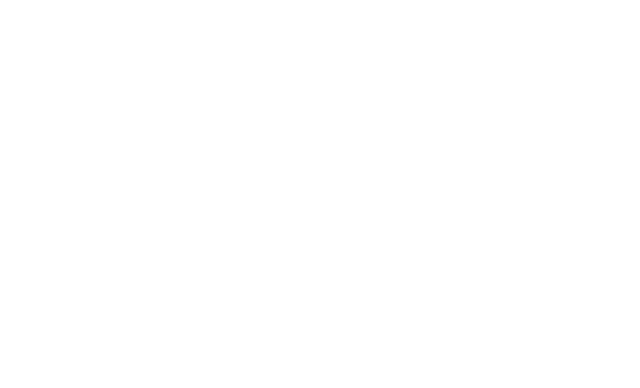
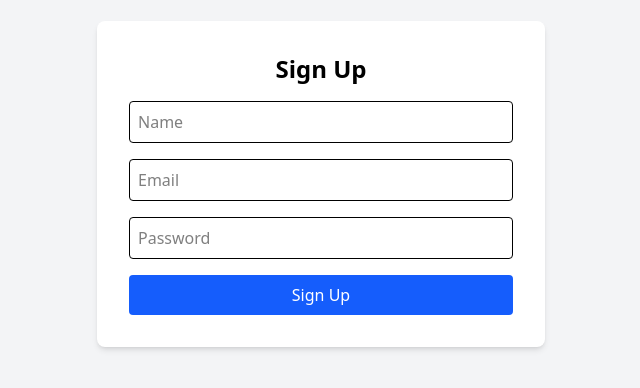
Before and after one commit to smshah121/quotes-frontend, a React (Vite) app: page /signup in a window 1280 px wide. Before the commit this address had no page. Shown: the part 216-604 px from the top of the page, without its empty margins (319-959 px from the left). Built offline with nearby package versions, Linux system fonts and the light colour scheme.

Commit message:
changes done

```diff
--- a/src/App.jsx
+++ b/src/App.jsx
@@ -2,16 +2,18 @@
 import { Route, Routes } from 'react-router-dom';
 import QuoteManager from './features/quote/QuoteManager';
 import Login from './login/Login';
+import Signup from './login/Signup';
 
 const App = () => {
   return (
     <Routes>
       {/* Login route with its own layout */}
-      <Route path='/' element={<Login />} />
+      <Route path="/" element={<Login />} />
+      <Route path="/signup" element={<Signup />} />
 
-      {/* Quotes route with a styled layout */}
+      {/* Quotes route with a styled layout, now with userId parameter */}
       <Route
-        path='/quotes'
+        path="/quotes/:userId"
         element={
           <div className="bg-slate-800 h-screen flex flex-col">
             <QuoteManager />
--- a/src/component/Navbar.jsx
+++ b/src/component/Navbar.jsx
@@ -1,10 +1,11 @@
 import { Link } from 'react-router-dom';
 import { logout } from '../features/auth/authSlice';
 import { useDispatch, useSelector } from 'react-redux';
-import { selectTokenValue } from '../features/auth/auth.selector';
+import { selectTokenValue, selectUserId } from '../features/auth/auth.selector'; // Import selectUserId
 
 const Navbar = () => {
   const token = useSelector(selectTokenValue);
+  const userId = useSelector(selectUserId); // Get userId from Redux
   const dispatch = useDispatch();
 
   const handleLogout = () => {
@@ -14,8 +15,8 @@
   if (!token) return null;
 
   return (
-   <nav>|
-     <Link to="/quotes"> Quotes</Link> |
+    <nav>
+      <Link to={`/quotes/${userId}`}> Quotes</Link>
       <button onClick={handleLogout}>Logout</button>
     </nav>
   );
--- a/src/features/auth/authApi.js
+++ b/src/features/auth/authApi.js
@@ -3,17 +3,24 @@
 export const authApi = createApi({
   reducerPath: 'authApi',
   baseQuery: fetchBaseQuery({
-    baseUrl: 'http://localhost:3000', // Replace with your NestJS API base
+    baseUrl: 'http://localhost:3000', // your NestJS API base URL
   }),
   endpoints: (builder) => ({
     login: builder.mutation({
       query: (credentials) => ({
-        url: '/auth/login', // Your API endpoint
+        url: '/auth/login',
         method: 'POST',
         body: credentials,
+      }),
+    }),
+    signup: builder.mutation({
+      query: (newUser) => ({
+        url: '/users',
+        method: 'POST',
+        body: newUser,
       }),
     }),
   }),
 });
 
-export const { useLoginMutation } = authApi;
+export const { useLoginMutation, useSignupMutation } = authApi;
--- a/src/features/auth/authSlice.js
+++ b/src/features/auth/authSlice.js
@@ -1,7 +1,8 @@
 import { createSlice } from '@reduxjs/toolkit';
 
 const initialState = {
-  token: localStorage.getItem('token'),
+  token: localStorage.getItem('token') || null,
+  userId: localStorage.getItem('userId') || null, // Add userId to the initial state
 };
 
 const authSlice = createSlice({
@@ -12,12 +13,28 @@
       state.token = action.payload;
       localStorage.setItem('token', action.payload);
     },
+    clearToken: (state) => {
+      state.token = null;
+      localStorage.removeItem('token');
+      state.userId = null; // Clear userId on logout
+      localStorage.removeItem('userId');
+    },
+    setUserId: (state, action) => {
+      state.userId = action.payload;
+      localStorage.setItem('userId', action.payload);
+    },
     logout: (state) => {
       state.token = null;
       localStorage.removeItem('token');
+      state.userId = null;
+      localStorage.removeItem('userId');
     },
   },
 });
 
-export const { setToken, logout } = authSlice.actions;
+export const { setToken, clearToken, setUserId, logout } = authSlice.actions;
+
+export const selectTokenValue = (state) => state.auth.token;
+export const selectUserId = (state) => state.auth.userId;
+
 export default authSlice.reducer;
--- /dev/null
+++ b/src/features/quote/QuoteListContainer.jsx
@@ -0,0 +1,76 @@
+import React, { useState, useEffect } from 'react';
+import { useSelector } from 'react-redux';
+
+const QuoteListContainer = () => {
+  const userId = useSelector((state) => state.auth.userId);
+  const token = useSelector((state) => state.auth.token); // Get token from Redux
+  const [quotes, setQuotes] = useState([]);
+  const [loading, setLoading] = useState(true);
+  const [error, setError] = useState(null);
+
+  useEffect(() => {
+    if (userId) { // Remove token from here.  The fetchQuotes function handles it.
+      setLoading(true);
+      setError(null);
+      fetchQuotes(userId, token) // Pass the token!
+        .then(data => {
+          setQuotes(data);
+          setLoading(false);
+        })
+        .catch(err => {
+          setError(err.message || 'Failed to fetch quotes');
+          setLoading(false);
+        });
+    }
+     else {
+      setLoading(false);
+      setError('UserId not available. Please login.');
+    }
+  }, [userId]);
+
+  const fetchQuotes = async (userId, token) => {
+    console.log("Fetching quotes for userId:", userId);
+    console.log("Token being sent:", token);  // Keep this for debugging
+    const response = await fetch(`http://localhost:3000/quotes/${userId}`, {
+      method: 'GET',
+      headers: {
+        'Authorization': `Bearer ${token}`, //  <---  CRUCIAL: Include the header here!
+        'Content-Type': 'application/json'
+      }
+    });
+
+    if (!response.ok) {
+      throw new Error(`HTTP error! status: ${response.status}`);
+    }
+    return await response.json();
+  };
+
+  if (loading) {
+    return <p className="text-white text-center">Loading quotes...</p>;
+  }
+  if (error) {
+    return <p className="text-red-500 text-center">{error}</p>;
+  }
+
+          return (
+            <div className="bg-slate-800 text-white flex flex-col items-center p-4 gap-4">
+              {quotes.length > 0 ? (
+                quotes.map(quote => (
+                  <div
+                    key={quote.id}
+                    className="flex items-center justify-between bg-slate-900 p-3 rounded w-full max-w-md shadow-md"
+                  >
+                    <div>
+                      <h2 className="text-base font-medium">"{quote.quote}"</h2>
+                      <h6 className="text-xs text-gray-300">- {quote.author}</h6>
+                    </div>
+                  </div>
+                ))
+              ) : (
+                <p className="text-center">No quotes found.</p>
+              )}
+            </div>
+          );
+        };
+
+        export default QuoteListContainer;
--- a/src/features/quote/QuoteManager.jsx
+++ b/src/features/quote/QuoteManager.jsx
@@ -1,18 +1,35 @@
-import React, { useState } from 'react';
+import React, { useEffect, useState } from 'react';
 import QuoteStruct from './QuoteStructure';
+
+import { useGetQuotesQuery } from './quoteapi';
+import { useParams } from 'react-router-dom';
 import QuotePrint from './QuotePrint';
 
 
 
 
+const QuoteManager = () => {
+  const { userId } = useParams();
+  const [selectedQuote, setSelectedQuote] = useState(null);
+  const { data: quotes, error, isLoading, isFetching } = useGetQuotesQuery(userId);
+    useEffect(() => {
+    if (userId) {
+      // Fetch quotes when userId is available
+      //  useGetQuotesQuery(userId);  // Removed: RTK Query handles this, do not call directly
+     }
+  }, [userId]);
 
-const QuoteManager = () => {
-  const [selectedQuote, setSelectedQuote] = useState(null);
+  if (isLoading) {
+    return <p className="text-white text-center">Loading quotes...</p>;
+  }
+  if (error) {
+    return <p className="text-red-500 text-center">Error fetching quotes!</p>;
+  }
 
   return (
     <div>
       <QuoteStruct selectedQuote={selectedQuote} setSelectedQuote={setSelectedQuote} />
-      <QuotePrint setSelectedQuote={setSelectedQuote} />
+      <QuotePrint quotes={quotes} setSelectedQuote={setSelectedQuote} />
     </div>
   );
 };
--- a/src/features/quote/QuoteStructure.jsx
+++ b/src/features/quote/QuoteStructure.jsx
@@ -1,10 +1,13 @@
 import React, { useEffect, useState } from 'react';
-import { useAddQuoteMutation, useUpdateQuoteMutation } from './quoteapi';
+import { useAddQuoteMutation, useUpdateQuoteMutation, useGetQuotesQuery, useDeleteQuoteMutation } from './quoteapi'; // Import the RTK Query hooks
+import { useSelector } from 'react-redux';
+import LogoutButton from '../../login/Logoutbutton';
+
 
 const QuoteStruct = ({ selectedQuote, setSelectedQuote }) => {
   const [author, setAuthor] = useState('');
   const [quote, setQuote] = useState('');
-
+  const userId = useSelector((state) => state.auth.userId);
   const [addQuote] = useAddQuoteMutation();
   const [updateQuote] = useUpdateQuoteMutation();
 
@@ -20,9 +23,9 @@
     if (!quote || !author) return;
 
     if (selectedQuote) {
-      await updateQuote({ id: selectedQuote.id, quote, author });
+      await updateQuote({ id: selectedQuote.id, quote, author, userId }); // Include userId for update
     } else {
-      await addQuote({ quote, author });
+      await addQuote({ quote, author, userId });
     }
 
     // Clear form
@@ -35,6 +38,7 @@
     <div className='bg-slate-800 flex justify-center p-6'>
       <div className='w-full max-w-md'>
         <h1 className='text-4xl font-bold text-white mb-3 flex justify-center'>QuoteNest</h1>
+
         <p className="text-center text-gray-400 mb-1">Your personal collection of inspiration</p>
         <form onSubmit={handleSubmit} className='bg-slate-900 rounded-2xl px-7 py-5 shadow-lg'>
           <h2 className='text-white font-bold mb-3'>Add/Edit Quote</h2>
@@ -72,8 +76,12 @@
                 Cancel
               </button>
             )}
+
           </div>
         </form>
+        <div className="mt-4 flex justify-center">
+          <LogoutButton />
+        </div>
       </div>
     </div>
   );
--- a/src/features/quote/quoteapi.js
+++ b/src/features/quote/quoteapi.js
@@ -1,13 +1,21 @@
 import { createApi, fetchBaseQuery } from '@reduxjs/toolkit/query/react';
-
 
 export const quoteApi = createApi({
   reducerPath: 'api',
-  baseQuery: fetchBaseQuery({ baseUrl: 'http://localhost:3000/' }),
+  baseQuery: fetchBaseQuery({
+    baseUrl: 'http://localhost:3000/',
+    prepareHeaders: (headers) => {
+      const token = localStorage.getItem('access_token');
+      if (token) {
+        headers.set('Authorization', `Bearer ${token}`);
+      }
+      return headers;
+    },
+  }),
   tagTypes: ['Quote'],
   endpoints: (builder) => ({
     getQuotes: builder.query({
-      query: () => 'quotes',
+      query: (userId) => `quotes/${userId}`,
       providesTags: ['Quote'],
     }),
     addQuote: builder.mutation({
@@ -37,8 +45,8 @@
 });
 
 export const {
-    useGetQuotesQuery,
-    useAddQuoteMutation,
-    useUpdateQuoteMutation,
-    useDeleteQuoteMutation,
-  } = quoteApi;
+  useGetQuotesQuery,
+  useAddQuoteMutation,
+  useUpdateQuoteMutation,
+  useDeleteQuoteMutation,
+} = quoteApi;
--- a/src/login/Login.jsx
+++ b/src/login/Login.jsx
@@ -1,7 +1,7 @@
 import React, { useState } from 'react';
 import { useLoginMutation } from '../features/auth/authApi';
-import { setToken } from '../features/auth/authSlice';
-import { useNavigate } from 'react-router-dom';
+import { setToken, setUserId } from '../features/auth/authSlice';
+import { Link, useNavigate } from 'react-router-dom';
 import { useDispatch } from 'react-redux';
 
 const Login = () => {
@@ -15,13 +15,22 @@
   e.preventDefault();
   try {
     const response = await login({ email, password }).unwrap();
+    console.log("Login Response:", response);
+
+    // ✅ Save to Redux
     dispatch(setToken(response.access_token));
-      navigate('/quotes');
+    dispatch(setUserId(response.userId));
+
+    // ✅ Also save to localStorage for RTK Query
+    localStorage.setItem('access_token', response.access_token);
+    localStorage.setItem('user_id', response.userId);
+
+    // Navigate to quotes
+    navigate(`/quotes/${response.userId}`);
   } catch (err) {
     console.error('Login failed', err);
   }
 };
-
   return (
     <div className="min-h-screen bg-gray-100 flex items-center justify-center py-12 px-4 sm:px-6 lg:px-8">
       <div className="max-w-md w-full bg-white rounded-lg shadow-md overflow-hidden p-8">
@@ -71,25 +80,7 @@
             </div>
           </div>
 
-          <div className="flex items-center justify-between">
-            <div className="flex items-center">
-              <input
-                id="remember-me"
-                name="remember-me"
-                type="checkbox"
-                className="h-4 w-4 text-blue-600 focus:ring-blue-500 border-gray-300 rounded"
-              />
-              <label htmlFor="remember-me" className="ml-2 block text-sm text-gray-900">
-                Remember me
-              </label>
-            </div>
 
-            <div className="text-sm">
-              <a href="#" className="font-medium text-blue-600 hover:text-blue-500">
-                Forgot your password?
-              </a>
-            </div>
-          </div>
 
           <div>
             <button
@@ -107,6 +98,17 @@
             </div>
           )}
         </form>
+        <div className="text-center mt-4">
+  <p className="text-sm text-gray-600">
+    Don't have an account?{' '}
+    <Link
+      to="/signup"
+      className="font-medium text-blue-600 hover:text-blue-500"
+    >
+      Sign up here
+    </Link>
+  </p>
+</div>
       </div>
     </div>
   );
--- /dev/null
+++ b/src/login/Logoutbutton.jsx
@@ -0,0 +1,28 @@
+import React from 'react';
+import { useDispatch, useSelector } from 'react-redux';
+import { useNavigate } from 'react-router-dom';
+import { logout, selectTokenValue } from '../features/auth/authSlice';
+
+const LogoutButton = () => {
+  const dispatch = useDispatch();
+  const navigate = useNavigate();
+  const isLoggedIn = useSelector(selectTokenValue);
+
+  const handleLogout = () => {
+    dispatch(logout());
+    navigate('/');
+  };
+
+  if (!isLoggedIn) return null;
+
+  return (
+    <button
+      onClick={handleLogout}
+      className="px-4 py-2 bg-slate-700 hover:bg-slate-600 text-white rounded-2xl"
+    >
+      LOGOUT
+    </button>
+  );
+};
+
+export default LogoutButton;
--- /dev/null
+++ b/src/login/Signup.jsx
@@ -0,0 +1,64 @@
+import React, { useState } from 'react';
+import { useSignupMutation } from '../features/auth/authApi';
+import { useNavigate } from 'react-router-dom';
+
+const Signup = () => {
+  const [name, setName] = useState('');
+  const [email, setEmail] = useState('');
+  const [password, setPassword] = useState('');
+  const [signup, { isLoading, error }] = useSignupMutation();
+  const navigate = useNavigate();
+
+  const handleSubmit = async (e) => {
+    e.preventDefault();
+    try {
+      await signup({ name, email, password }).unwrap();
+      alert('Signup successful! Please log in.');
+      navigate('/');
+    } catch (err) {
+      console.error('Signup failed:', err);
+    }
+  };
+
+  return (
+    <div className="min-h-screen flex items-center justify-center bg-gray-100">
+      <form onSubmit={handleSubmit} className="bg-white p-8 rounded-lg shadow-md w-full max-w-md space-y-4">
+        <h2 className="text-2xl font-bold text-center">Sign Up</h2>
+        <input
+          type="text"
+          placeholder="Name"
+          className="w-full p-2 border rounded"
+          value={name}
+          onChange={(e) => setName(e.target.value)}
+          required
+        />
+        <input
+          type="email"
+          placeholder="Email"
+          className="w-full p-2 border rounded"
+          value={email}
+          onChange={(e) => setEmail(e.target.value)}
+          required
+        />
+        <input
+          type="password"
+          placeholder="Password"
+          className="w-full p-2 border rounded"
+          value={password}
+          onChange={(e) => setPassword(e.target.value)}
+          required
+        />
+        <button
+          type="submit"
+          disabled={isLoading}
+          className="w-full bg-blue-600 text-white py-2 rounded hover:bg-blue-700 disabled:opacity-50"
+        >
+          {isLoading ? 'Signing up...' : 'Sign Up'}
+        </button>
+        {error && <p className="text-red-600 text-sm">Signup failed. Try again.</p>}
+      </form>
+    </div>
+  );
+};
+
+export default Signup;
```
Also changed, not shown: src/features/quote/QuotePrint.jsx (+25 -10 lines). Lines whose indentation alone changed are shown as unchanged.
